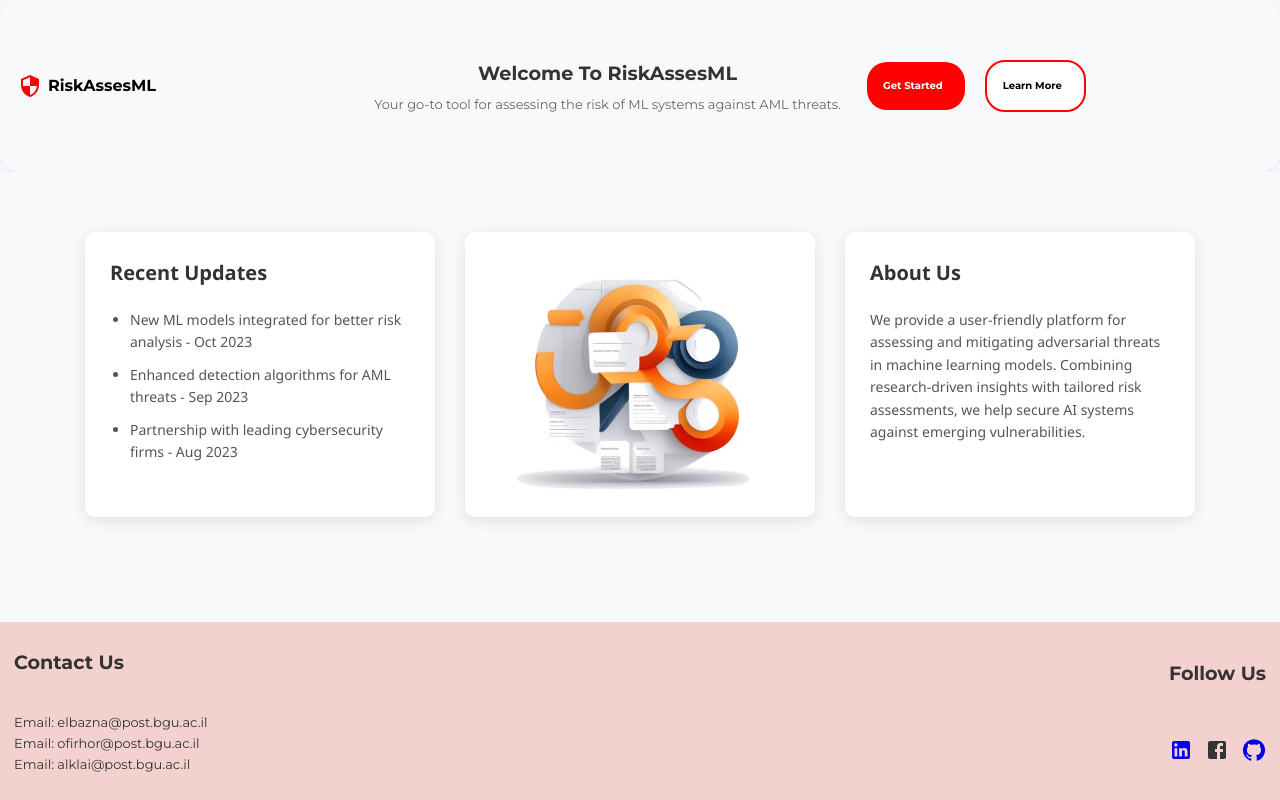
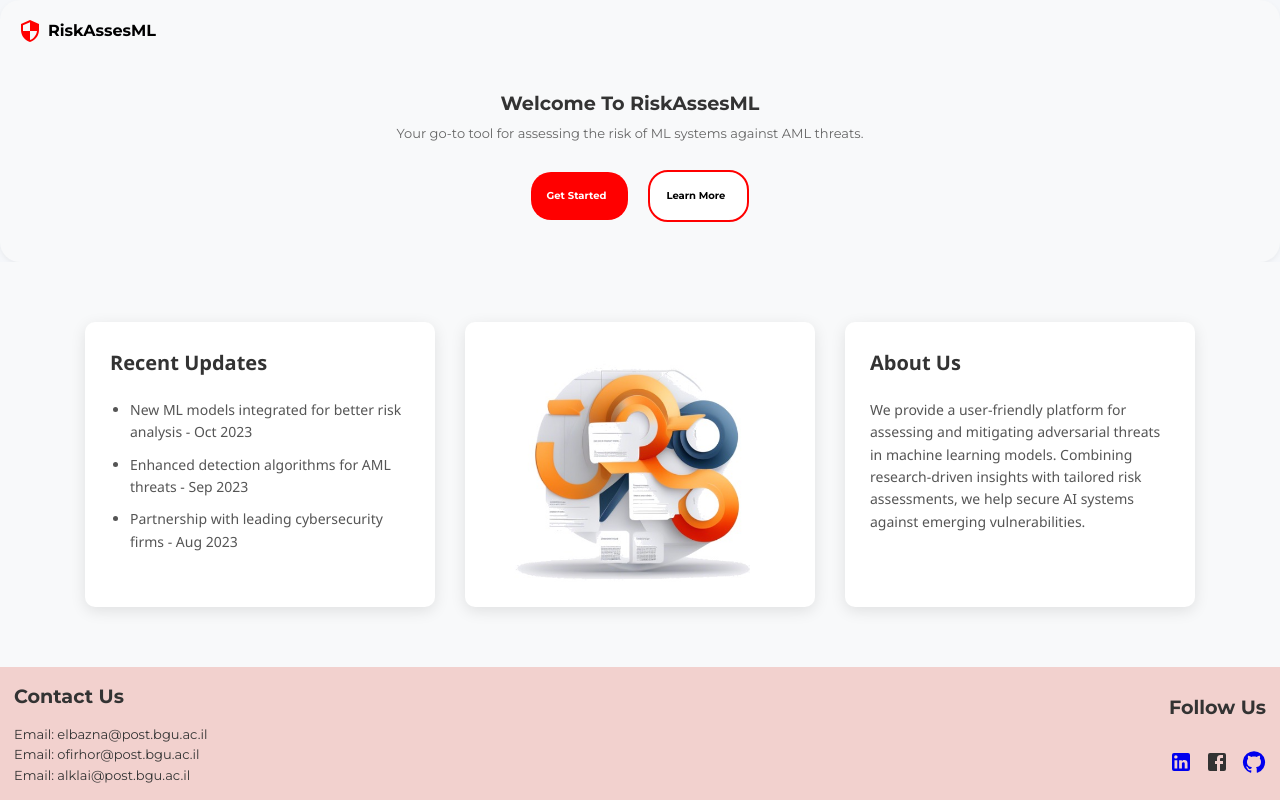
Before and after one commit to naamaelbaz/riskAssesmentTool, a React (Create React App) app: page / in a window 1280 px wide. Built offline with nearby package versions, Linux system fonts and the light colour scheme.

Commit message:
update home page css

```diff
--- a/src/Pages/HomePage/HomePage.css
+++ b/src/Pages/HomePage/HomePage.css
@@ -311,9 +311,9 @@ html, body {
 
 /* Header Section */
 .header {
-    padding: 20px 0;
     background-color: #f8f9fa;
     box-shadow: 0 2px 5px rgba(0,0,0,0.05);
+    flex-direction: column;
 }
 
 .header-content {
@@ -324,6 +324,7 @@ html, body {
     flex-wrap: wrap;
     justify-content: space-between;
     align-items: center;
+    flex-direction: column;
 }
 
 .header-text {
```
